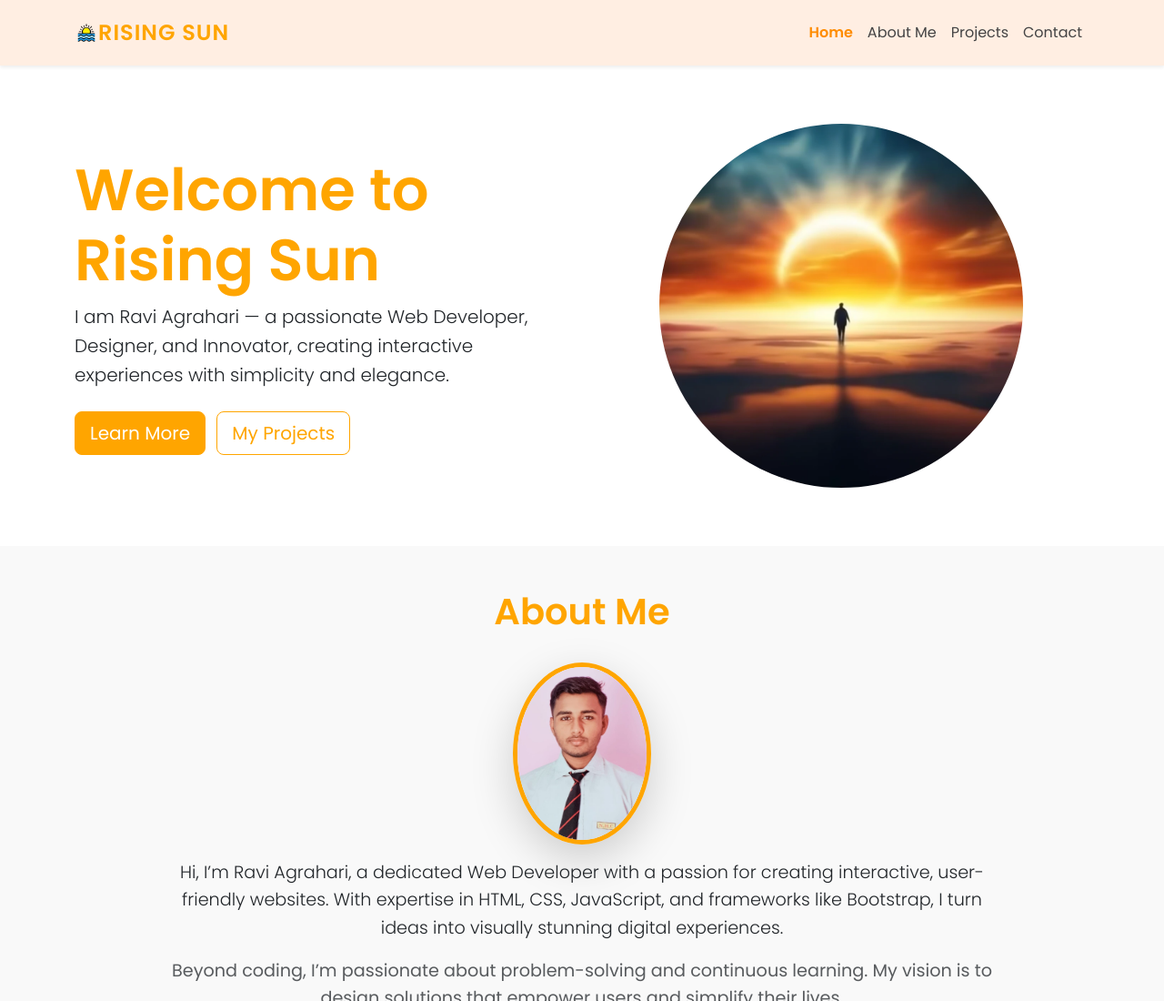
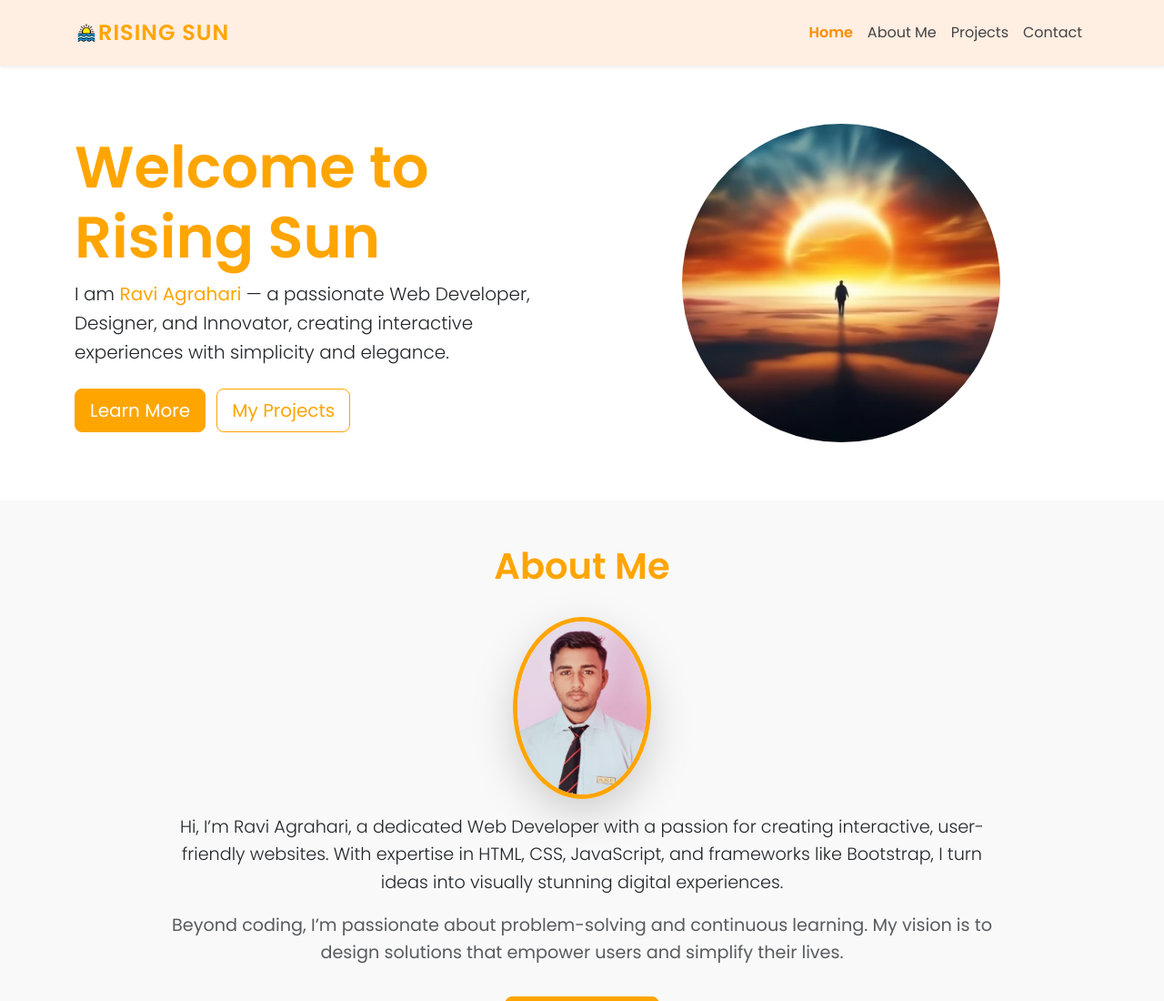
Before and after one commit to agravi987/RisingSun-Portfolio, a plain HTML site: page index.html in a window 1280 px wide. Shown: the top 1100 px of the page at 91% size. Drawn offline with nearby package versions, Linux system fonts and the light colour scheme.

Commit message:
some more updates

```diff
--- a/index.html
+++ b/index.html
@@ -90,9 +90,9 @@
                 Welcome to Rising Sun
               </h1>
               <p class="lead text-dark">
-                I am Ravi Agrahari — a passionate Web Developer, Designer, and
-                Innovator, creating interactive experiences with simplicity and
-                elegance.
+                I am <strong style="color: #ffa500"> Ravi Agrahari </strong> — a
+                passionate Web Developer, Designer, and Innovator, creating
+                interactive experiences with simplicity and elegance.
               </p>
               <div class="mt-4">
                 <a href="#about" class="btn btn-primary btn-lg me-2"
@@ -109,7 +109,7 @@
                 src="./images/manAndSun2.webp"
                 alt="Hero Image"
                 class="rounded-circle"
-                height="400px"
+                height="350px"
               />
             </div>
           </div>
```
